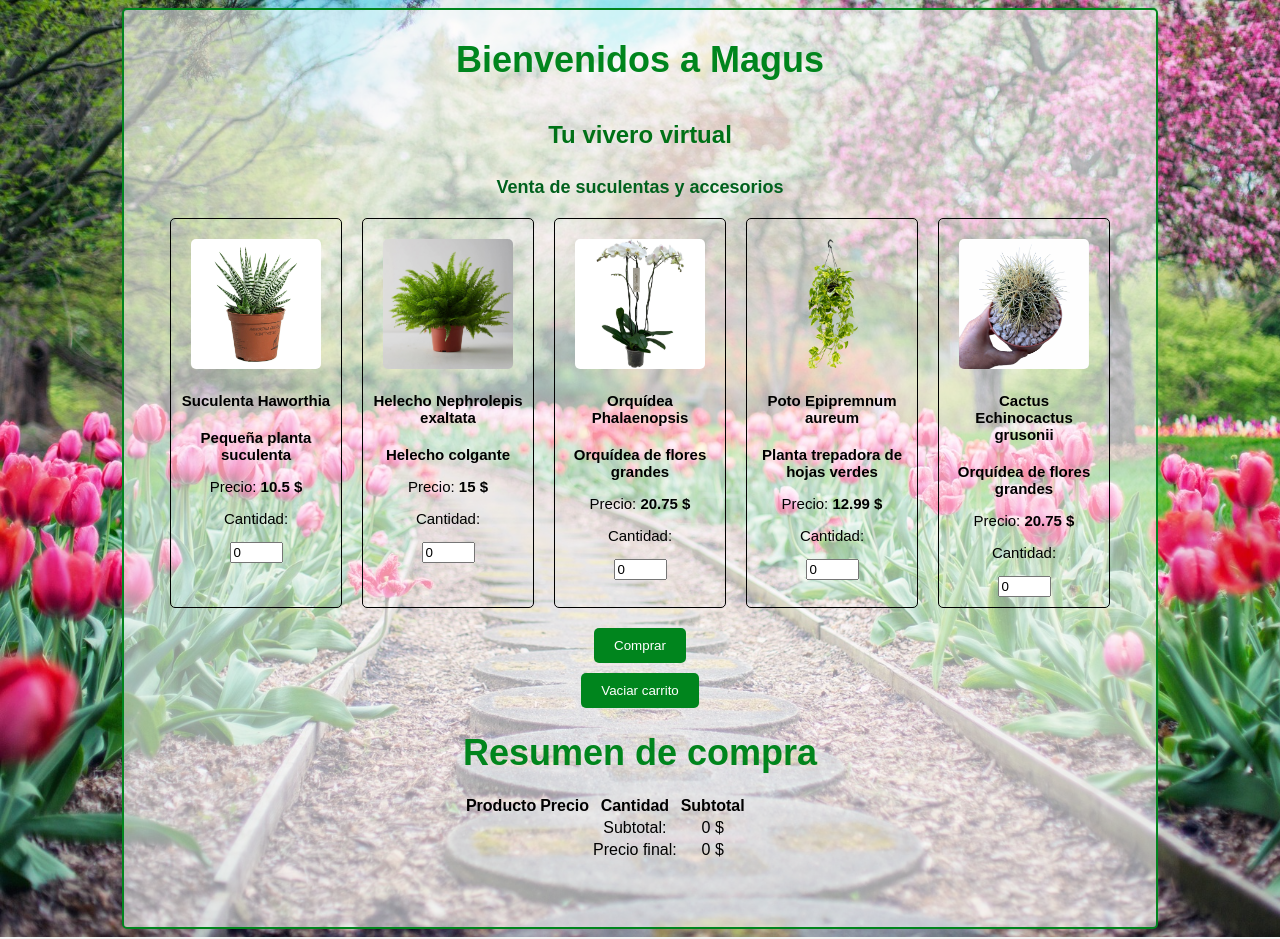
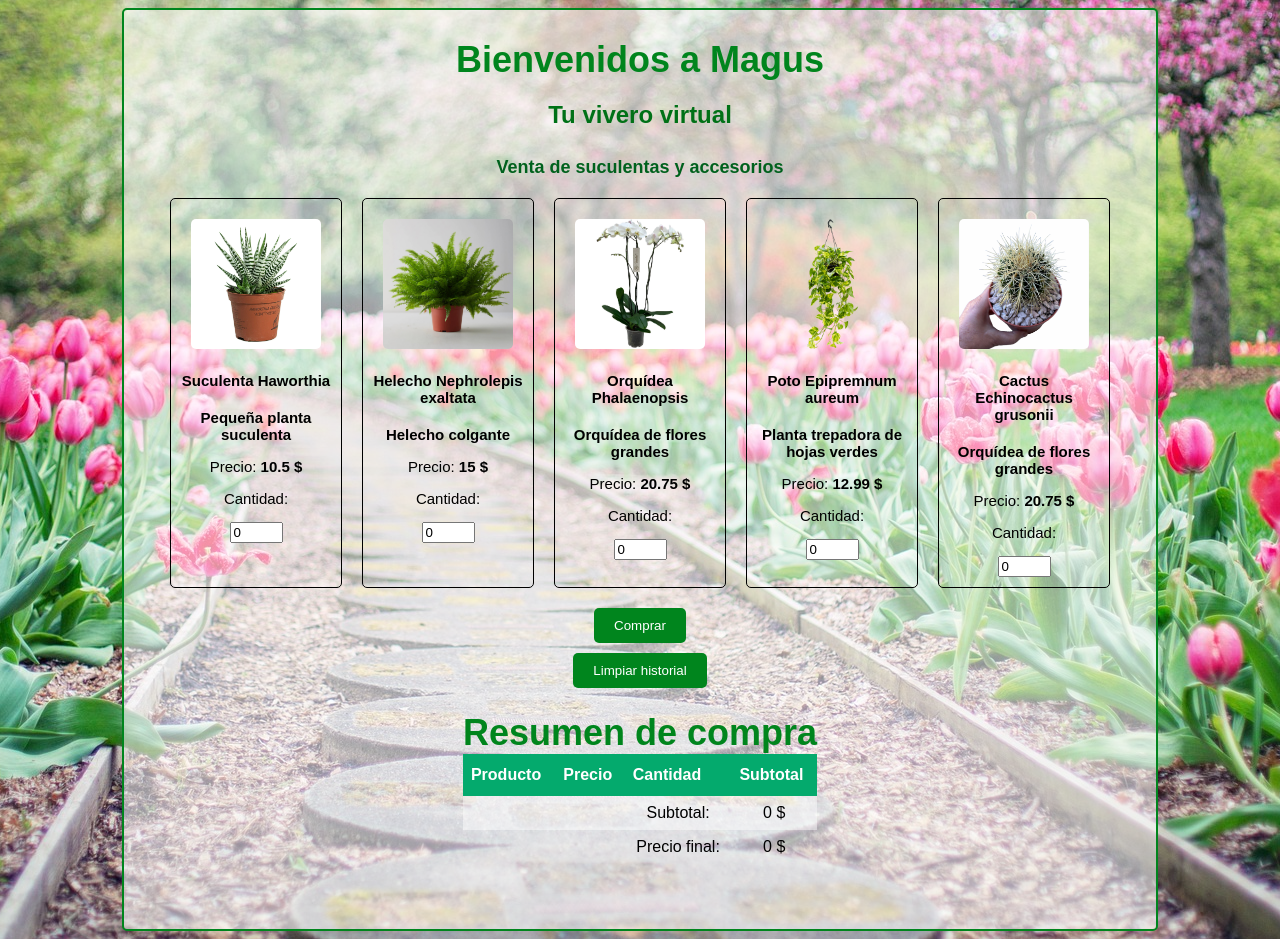
Before and after one commit to AgustinSirito/Agustin.Sirito, a plain HTML site: page index.html in a window 1280 px wide. Both pictures are taken after a click on the button "Comprar". Drawn offline with Linux system fonts and the light colour scheme.

Commit message:
cambios css

```diff
--- a/css/estilos.css
+++ b/css/estilos.css
@@ -1,7 +1,5 @@
 body {
-  background-image: url(../img/Backinicio.jpg);
-  background-repeat: no-repeat;
-  background-size: cover;
+  background: url(../img/Backinicio.jpg) no-repeat center center fixed;
   background-color: #f4f4f4;
   font-family: Arial, sans-serif;
   display: flex;
@@ -25,7 +23,7 @@ body {
 
 h1 {
   font-size: 36px;
-  margin-bottom: 20px;
+  margin-bottom: 0px;
   color: #00851d;
 }
 
@@ -58,32 +56,8 @@ button:hover {
 }
 
 
-/* cuadro de búsqueda */
-.buscarInput {
-  padding: 10px;
-  margin-top: 50px;
-  border: 1px solid #ccc;
-  border-radius: 5px;
-  outline: none;
-}
-
-/* botón de búsqueda */
-.botonBuscar {
-  padding: 10px 20px;
-  background-color: #00851d;
-  color: white;
-  border: none;
-  border-radius: 5px;
-  cursor: pointer;
-}
-
-/* hover de boton de busqueda */
-.botonBuscar:hover {
-  background-color: #005212;
-}
-
 /* lista de resultados */
-.listaDeBusqueda {
+.listaDeplantas {
   list-style: none;
   padding: 0;
   font-size: 15px;
@@ -93,7 +67,7 @@ button:hover {
 }
 
 /* lista de resultados elementos */
-.listaDeBusqueda li {
+.listaDeplantas li {
   width: 45%; !important
   padding: 10px;
   border: 2px #00851d solid;
@@ -108,6 +82,12 @@ button:hover {
   border-radius: 5px;
   margin: 10px;
   padding: 10px;
+
+}
+
+.card:hover{
+  scale: 1.05;
+  background-color: rgba(71, 133, 80, 0.5);
 }
 
 .card input{
@@ -132,3 +112,28 @@ button:hover {
 #resumen{
   margin-bottom: 60px;
 }
+
+table{
+  border-collapse: collapse;
+  width: 100%;
+}
+
+td, th {
+  padding: 8px;
+}
+
+tr:nth-child(even){
+  background-color: #ffffff71;
+}
+
+tr:hover {
+  background-color: rgba(71, 133, 80, 0.2);
+}
+
+th {
+  padding-top: 12px;
+  padding-bottom: 12px;
+  text-align: left;
+  background-color: #04AA6D;
+  color: white;
+}
--- a/index.html
+++ b/index.html
@@ -13,10 +13,10 @@
       <h2>Tu vivero virtual</h2>
       <h3>Venta de suculentas y accesorios</h3>
 
-      <div id="listaDeBusqueda" class="listaDeBusqueda">
+      <div id="listaDeplantas" class="listaDeplantas">
       </div>
       <button id="botonComprar" class="botonBuscar">Comprar</button>
-      <button id="botonVaciar" class="botonBuscar">Vaciar carrito</button>
+      <button id="botonVaciar" class="botonBuscar">Limpiar historial</button>
       <div id="resumen" class="hide">
         <h1>Resumen de compra</h1>
         <table id="resumenDeCompra">
@@ -27,7 +27,7 @@
         <table id="comprasAnteriores">
         </table>
       </div>
-      <script src="./listaDeBusqueda.js" type="module"></script>
+      <script src="./javascript.js" type="module"></script>
     </div>
   </body>
 </html>
--- a/listaDeBusqueda.js
+++ b/javascript.js
@@ -42,7 +42,7 @@ function renderizarListaProductos(){
     for(let planta of plantas){
         listaDeProductos += planta.gethtml()
     }
-    document.getElementById("listaDeBusqueda").innerHTML = listaDeProductos
+    document.getElementById("listaDeplantas").innerHTML = listaDeProductos
 }
 
 function actualizarListaComprasAnteriores(){
```
